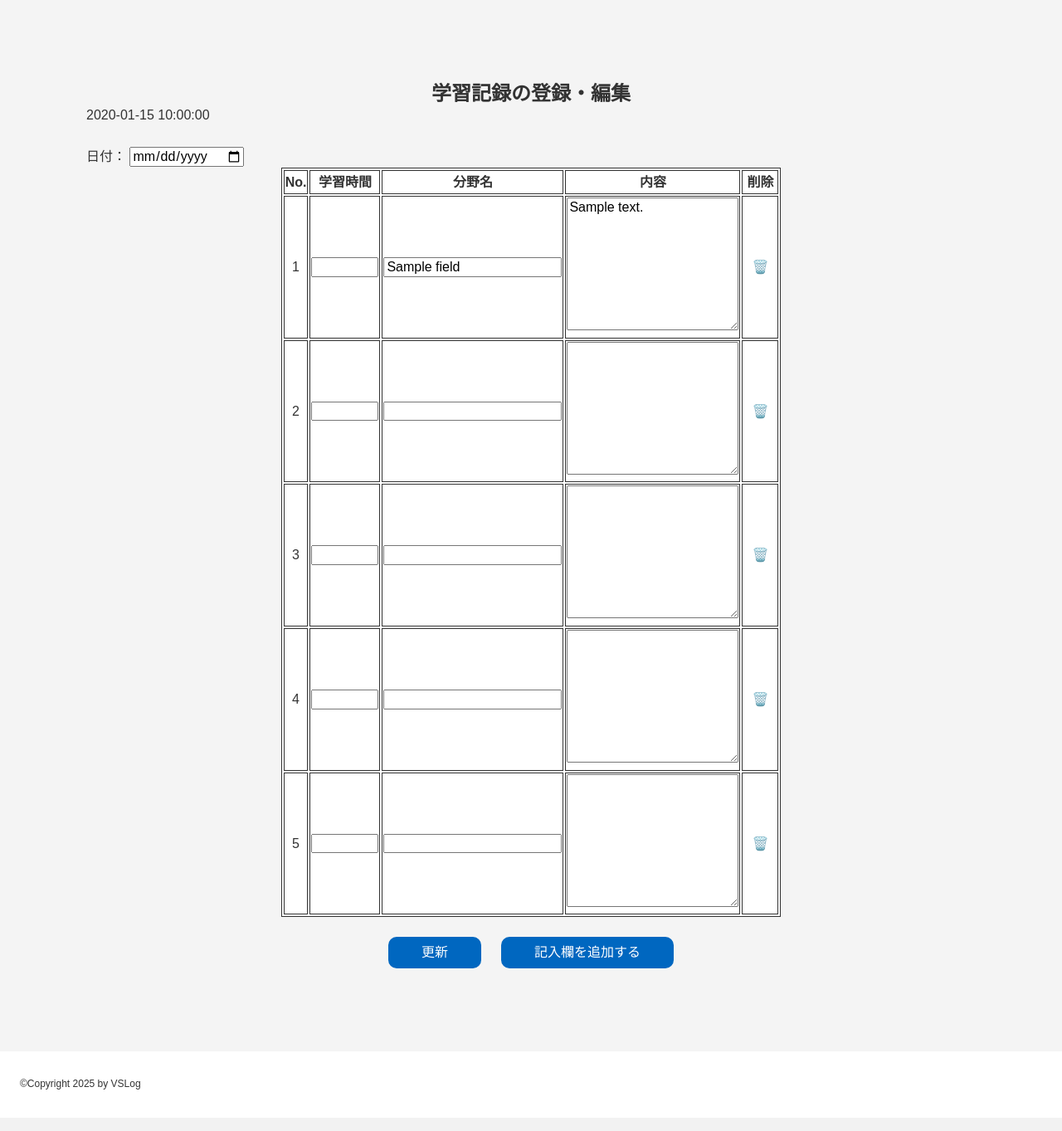
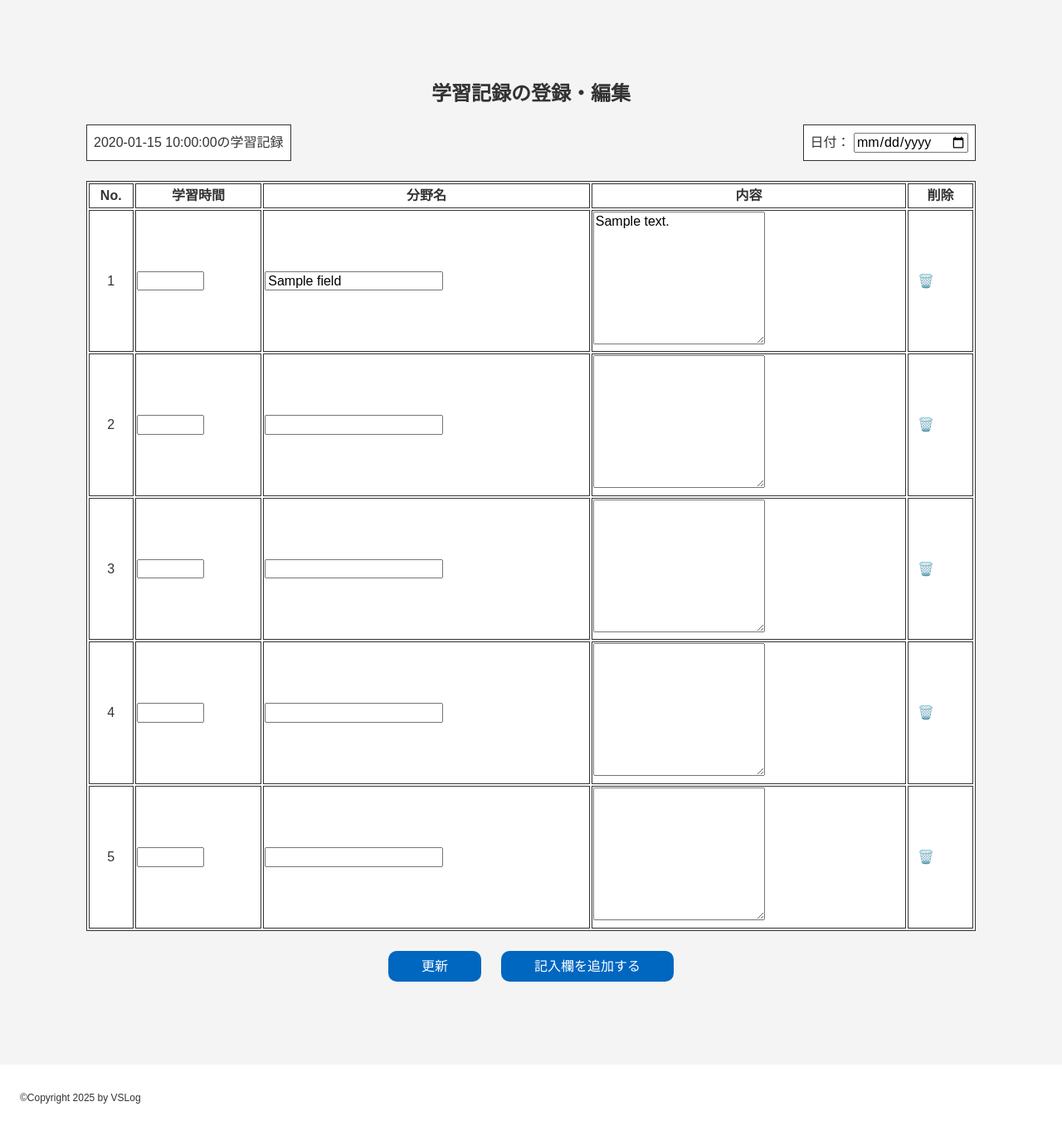
Before and after one commit to takahashi-cmd/VSLog, a Python web app: template myapp/templates/study_logs.html in a window 1280 px wide. Shown: the part 80-1443 px from the top of the page at 83% size. Run offline with Jinja, Linux system fonts and the light colour scheme; the template is opened without the code that fills it: most values are stand-ins (such as "Sample title", 1, 10 or a date in 2020).

Commit message:
辞書形式で学習記録を渡すよう修正、学習記録、履歴の見た目を修正

```diff
--- a/myapp/models.py
+++ b/myapp/models.py
@@ -123,7 +123,8 @@ class StudyLog(db.Model):
         last_day = date(year, month, month_num)
 
         logs = (
-            db.session.query(cls)
+            db.session.query(cls.study_log_id, cls.study_date, Field.fieldname.label('fieldname'), cls.content, cls.hour)
+            .join(Field, cls.field_id == Field.field_id)
             .filter(
             cls.user_id == user_id,
             cls.study_date >= first_day,
--- a/myapp/static/css/study.css
+++ b/myapp/static/css/study.css
@@ -15,11 +15,31 @@
     font-size: 24px;
 }
 
+.study-date {
+    display: flex;
+    justify-content: space-between;
+    margin-bottom: 24px;
+}
+
+.study-date p, .study-date form {
+    background-color: var(--contents-bg-color);
+    border: 1px solid var(--base-text-color);
+    padding: 8px;
+}
+
+.study-form {
+    width: 100%;
+}
+
 .study-table {
     display: flex;
     justify-content: center;
     align-items: center;
     margin-bottom: 24px;
+}
+
+.study-table table {
+    width: 100%;
 }
 
 .study-button {
--- a/myapp/templates/study_logs.html
+++ b/myapp/templates/study_logs.html
@@ -37,10 +37,10 @@
     <div class="study-inner">
         <div class="study-head">
             <h1>学習記録の登録・編集</h1>
-            <p>{{ selected_date }}</p>
         </div>
         <!-- 画面表示時のフォーム -->
         <div class="study-date">
+            <p>{{ selected_date }}の学習記録</p>
             <form action="{{ url_for('study_logs_view', user_id=current_user.user_id) }}" method="post" id="study-date-form">
                 <label for="study_date">日付：</label>
                 <input type="date" name="study_date" id="study_date" value="{{ selected_date }}">
```
Also changed, not shown: myapp/templates/study_logs_list.html (+13 -2 lines), myapp/views.py (+13 -3 lines).
